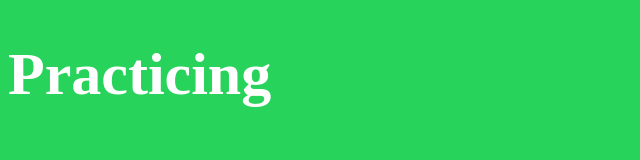
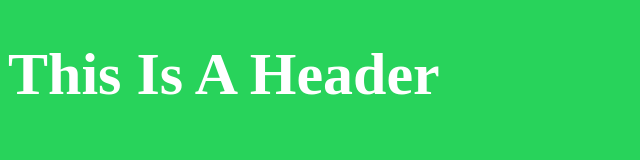
Before and after one commit to ishaniff/c16Repo, a plain HTML site: page index.html in a window 1280 px wide. Shown: the whole page, without its empty margins (0-640 px from the left). Drawn offline with Linux system fonts and the light colour scheme.

Commit message:
Changed h1

```diff
--- a/index.html
+++ b/index.html
@@ -7,6 +7,6 @@
     <title>Document</title>
   </head>
   <body>
-    <h1>Practicing</h1>
+    <h1>This Is A Header</h1>
   </body>
 </html>
```
